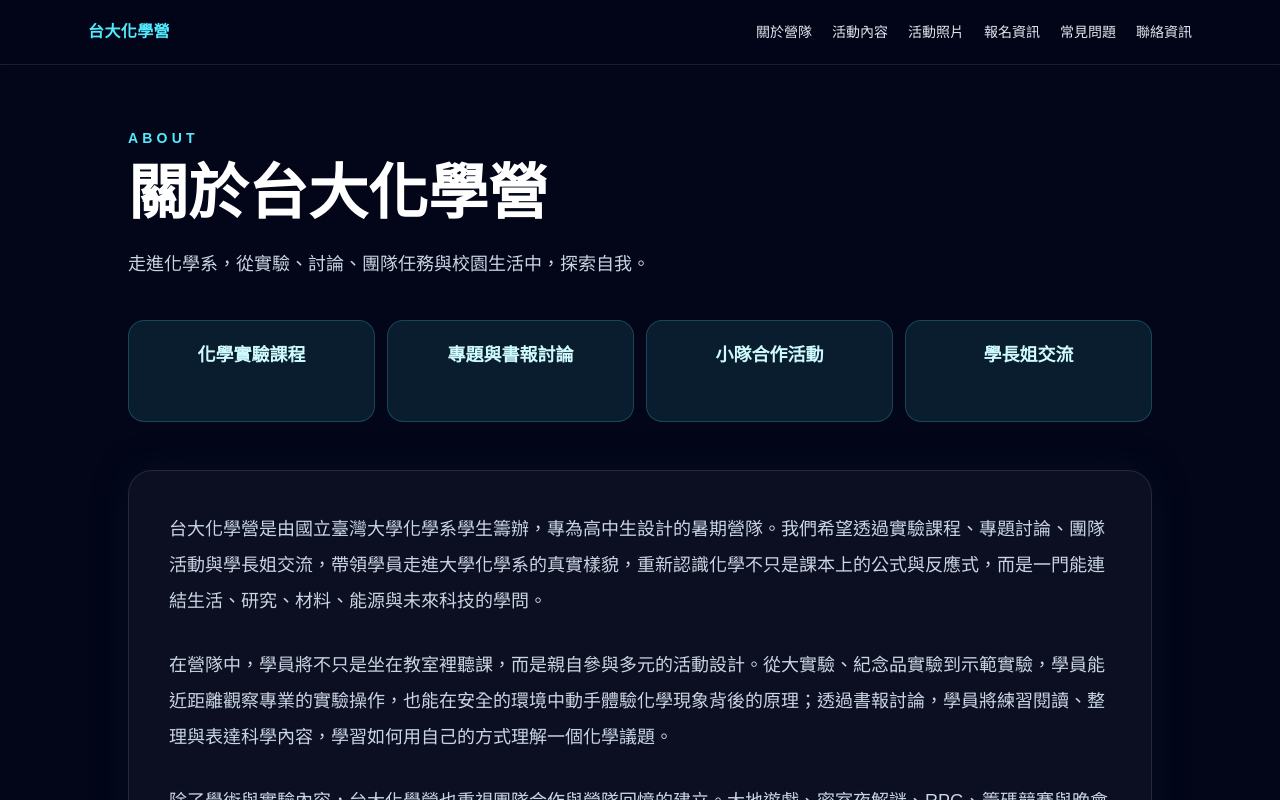
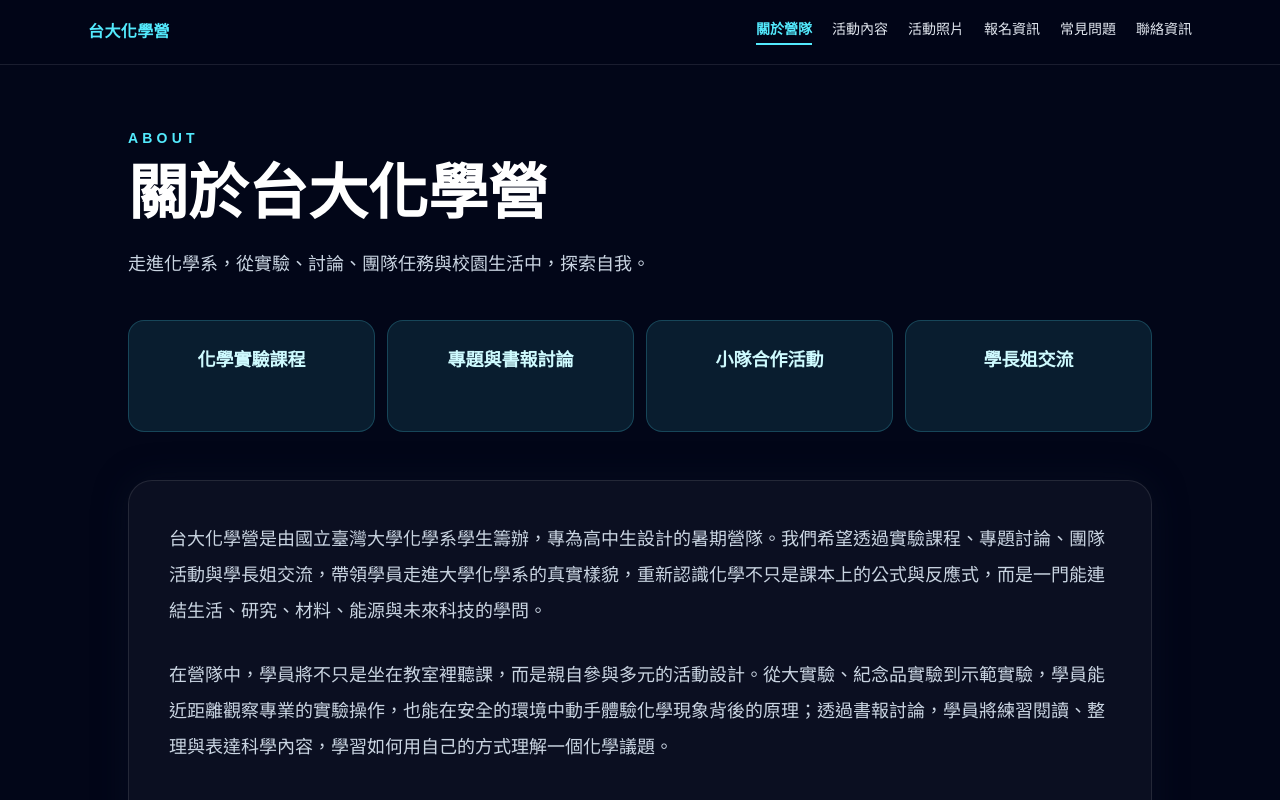
Before and after one commit to MauserCk1R96/ntu-chem-camp, a Next.js app: page /about in a window 1280 px wide. Shown: the top 800 px of the page. Built offline with nearby package versions, Linux system fonts and the light colour scheme; no server answers.

Commit message:
feat: enhance Navbar with dynamic active link styling; remove unused figcaption in GalleryGrid; clean up ProgramCard styles

```diff
--- a/app/about/page.tsx
+++ b/app/about/page.tsx
@@ -65,10 +65,12 @@
             <Link
               key={area.slug}
               href={`/about/${area.slug}`}
-              className="group rounded-2xl border border-cyan-300/20 bg-cyan-300/10 px-5 py-5 text-center font-semibold text-cyan-100 transition hover:-translate-y-1 hover:border-cyan-200/60 hover:bg-cyan-300/15 focus:outline-none focus:ring-2 focus:ring-cyan-200"
+              className="group flex h-28 flex-col items-center justify-center rounded-2xl border border-cyan-300/20 bg-cyan-300/10 px-5 text-center font-semibold text-cyan-100 transition hover:-translate-y-1 hover:border-cyan-200/60 hover:bg-cyan-300/15 focus:outline-none focus:ring-2 focus:ring-cyan-200"
             >
-              <span className="block text-lg">{area.title}</span>
-              <span className="mt-2 block text-sm font-medium leading-6 text-slate-300 opacity-0 transition group-hover:opacity-100 group-focus-visible:opacity-100">
+              <span className="block text-lg transition-transform duration-300 group-hover:-translate-y-3 group-focus-visible:-translate-y-3">
+                {area.title}
+              </span>
+              <span className="mt-2 block translate-y-2 text-sm font-medium leading-6 text-slate-300 opacity-0 transition duration-300 group-hover:translate-y-0 group-hover:opacity-100 group-focus-visible:translate-y-0 group-focus-visible:opacity-100">
                 查看介紹
               </span>
             </Link>
--- a/app/faq/page.tsx
+++ b/app/faq/page.tsx
@@ -64,9 +64,7 @@
             常見問題
           </h1>
 
-          <p className="text-lg leading-8 text-slate-300">
-            整理報名前常見的疑問，包含先備知識、錄取方式、分隊安排與臨時取消等資訊。
-          </p>
+
         </div>
 
         <div className="overflow-hidden rounded-2xl border border-white/10 bg-white/[0.03]">
--- a/app/program/page.tsx
+++ b/app/program/page.tsx
@@ -58,21 +58,6 @@
         </div>
       </section>
 
-      <section className="mx-auto mt-20 max-w-6xl rounded-3xl border border-cyan-300/20 bg-cyan-300/10 p-6 md:p-10">
-        <p className="mb-4 text-sm font-semibold tracking-[0.28em] text-cyan-200">
-          JOURNEY
-        </p>
-        <h2 className="mb-5 text-3xl font-bold md:text-4xl">
-          不只是活動清單，而是一段完整的營隊旅程
-        </h2>
-        <p className="text-lg leading-9 text-slate-200">
-          從大地遊戲的破冰開始，到書報討論與實驗課程中的科學探索，
-          再到 RPG、密室夜解謎與籌碼競賽中的團隊挑戰，台大化學營希望
-          讓學員在不同活動中逐步累積知識、默契與回憶。最後透過晚會與
-          大合照，將幾天的共同經歷收束成一段真正屬於營隊的故事。
-        </p>
-      </section>
-
       <section className="mx-auto mt-20 max-w-6xl">
         <div className="mb-8">
           <p className="mb-3 text-sm font-semibold tracking-[0.28em] text-cyan-300">
--- a/component/Navbar.tsx
+++ b/component/Navbar.tsx
@@ -1,6 +1,20 @@
+"use client";
+
 import Link from "next/link";
+import { usePathname } from "next/navigation";
+
+const navItems = [
+  { href: "/about", label: "關於營隊" },
+  { href: "/program", label: "活動內容" },
+  { href: "/gallery", label: "活動照片" },
+  { href: "/registration", label: "報名資訊" },
+  { href: "/faq", label: "常見問題" },
+  { href: "/contact", label: "聯絡資訊" },
+];
 
 export default function Navbar() {
+  const pathname = usePathname();
+
   return (
     <header className="fixed inset-x-0 top-0 z-50 border-b border-white/10 bg-slate-950/80 backdrop-blur">
       <nav className="mx-auto flex h-16 max-w-6xl items-center justify-between px-6 text-white">
@@ -9,24 +23,25 @@
         </Link>
 
         <div className="flex flex-wrap items-center justify-end gap-x-5 gap-y-2 text-sm text-slate-200">
-          <Link href="/about" className="transition hover:text-cyan-300">
-            關於營隊
-          </Link>
-          <Link href="/program" className="transition hover:text-cyan-300">
-            活動內容
-          </Link>
-          <Link href="/gallery" className="transition hover:text-cyan-300">
-            活動照片
-          </Link>
-          <Link href="/registration" className="transition hover:text-cyan-300">
-            報名資訊
-          </Link>
-          <Link href="/faq" className="transition hover:text-cyan-300">
-            常見問題
-          </Link>
-          <Link href="/contact" className="transition hover:text-cyan-300">
-            聯絡資訊
-          </Link>
+          {navItems.map((item) => {
+            const isActive =
+              pathname === item.href || pathname.startsWith(`${item.href}/`);
+
+            return (
+              <Link
+                key={item.href}
+                href={item.href}
+                aria-current={isActive ? "page" : undefined}
+                className={
+                  isActive
+                    ? "border-b-2 border-cyan-300 pb-1 font-semibold text-cyan-300 transition"
+                    : "border-b-2 border-transparent pb-1 transition hover:text-cyan-300"
+                }
+              >
+                {item.label}
+              </Link>
+            );
+          })}
         </div>
       </nav>
     </header>
--- a/component/gallery/GalleryGrid.tsx
+++ b/component/gallery/GalleryGrid.tsx
@@ -110,9 +110,6 @@
                   className="object-cover transition duration-500 group-hover:scale-105 group-hover:brightness-110"
                 />
               </span>
-              <figcaption className="px-4 py-3 text-sm text-slate-300">
-                {getGalleryImageAlt(category, index)}
-              </figcaption>
             </button>
           </figure>
         ))}
--- a/component/program/ProgramCard.tsx
+++ b/component/program/ProgramCard.tsx
@@ -6,7 +6,7 @@
 
 export default function ProgramCard({ item }: ProgramCardProps) {
   return (
-    <article className="group flex h-full flex-col rounded-3xl border border-white/10 bg-white/[0.04] p-6 shadow-[0_0_35px_rgba(15,23,42,0.35)] transition duration-300 hover:-translate-y-1 hover:border-cyan-300/70 hover:shadow-[0_0_30px_rgba(34,211,238,0.16)]">
+    <article className="flex h-full flex-col rounded-3xl border border-white/10 bg-white/[0.04] p-6 shadow-[0_0_35px_rgba(15,23,42,0.35)]">
       <div className="mb-6 flex items-start justify-between gap-4">
         <div>
           <p className="mb-3 text-sm font-semibold tracking-[0.2em] text-cyan-300">
@@ -27,7 +27,7 @@
         {item.tags.map((tag) => (
           <span
             key={tag}
-            className="rounded-full border border-white/10 bg-slate-900/80 px-3 py-1 text-sm text-slate-300 transition group-hover:border-cyan-300/30 group-hover:text-cyan-100"
+            className="rounded-full border border-white/10 bg-slate-900/80 px-3 py-1 text-sm text-slate-300"
           >
             {tag}
           </span>
```
